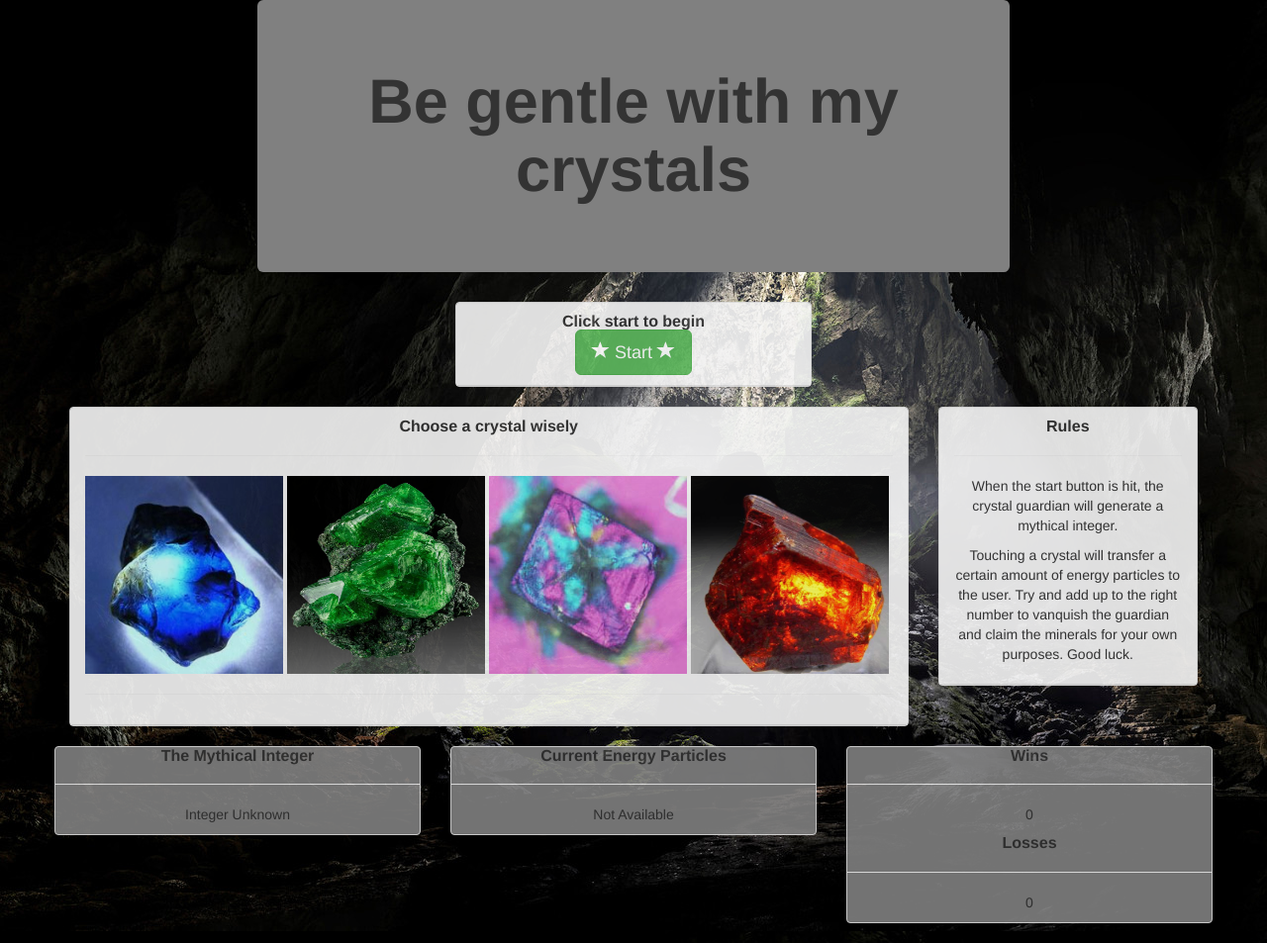
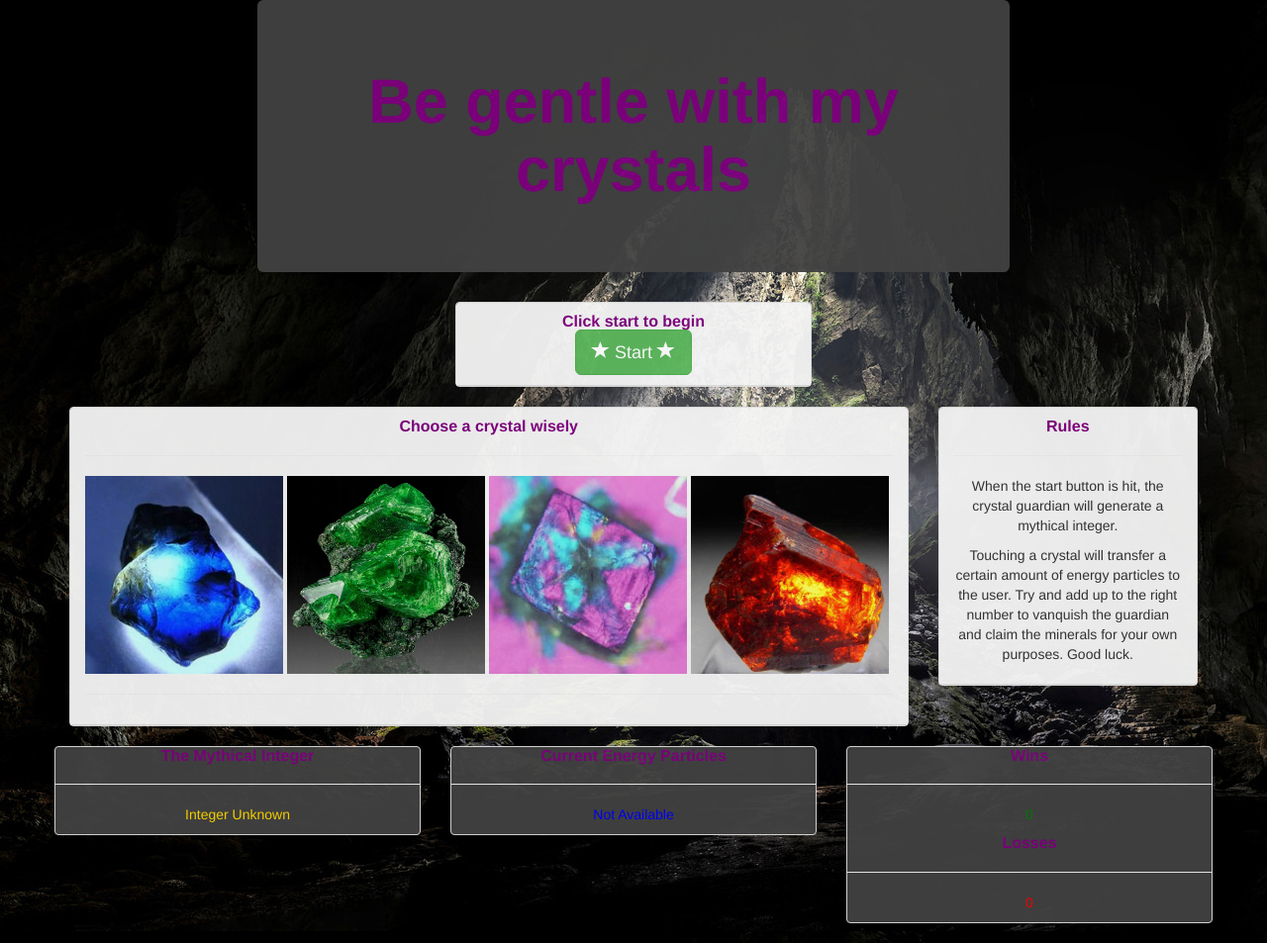
Before and after one commit to salszu/week-4-game, a PHP site: page / in a window 1280 px wide. Shown: the whole page at 99% size. Run offline with PHP 8.4, Linux system fonts and the light colour scheme.

Commit message:
finishing js

```diff
--- a/assets/css/style.css
+++ b/assets/css/style.css
@@ -1,15 +1,36 @@
 /* Create a class for the crystals to resize them all */
 .panel {
-	opacity: .9;
-	background-color: grey;
+	opacity: .95;
+	background-color: #424242;
 }
 
 .jumbotron {
-	background-color: grey;
-
+	background-color: #424242;
+	opacity: .95;
 }
 
 
-#headText {
-	text-decoration-color: red;
+/* win/loss */
+#wins {
+	color: green;
 }
+
+#losses {
+	color: red;
+}
+
+#currentNum {
+	color: blue;
+}
+
+#mythicalNum {
+	color: gold;
+}
+
+strong {
+	color: purple;
+}
+.invis {
+	background-color: #424242;
+	color: red;
+}
--- a/index.html
+++ b/index.html
@@ -6,8 +6,6 @@
     <link rel="stylesheet" type="text/css" href="assets/css/reset.css">
     <link rel="stylesheet" href="https://maxcdn.bootstrapcdn.com/bootstrap/3.3.5/css/bootstrap.min.css">
     <link rel="stylesheet" type="text/css" href="assets/css/style.css">
-    <script src="https://code.jquery.com/jquery.js"></script>
-    <script type="text/javascript" src="assets/javascript/game.js"></script>
     <title>crystal touchers</title>
 </head>
 
@@ -21,7 +19,7 @@
         <!-- click to start panel -->
         <div class="row">
             <div class="col-lg-4 col-lg-offset-4">
-                <div class="panel panel-default">
+                <div class="panel panel-default invis">
                     <div class="panel-heading">
                         <h2 class="panel-title text-center"><strong>Click start to begin</strong></h2>
                         <div class="text-center">
@@ -92,6 +90,8 @@
         <!-- container div end-->
     </div>
     <!-- container div end-->
+    <script src="https://code.jquery.com/jquery.js"></script>
+    <script type="text/javascript" src="assets/javascript/game.js"></script>
 </body>
 
 </html>
```
Also changed, not shown: assets/javascript/game.js (+41 -23 lines).
